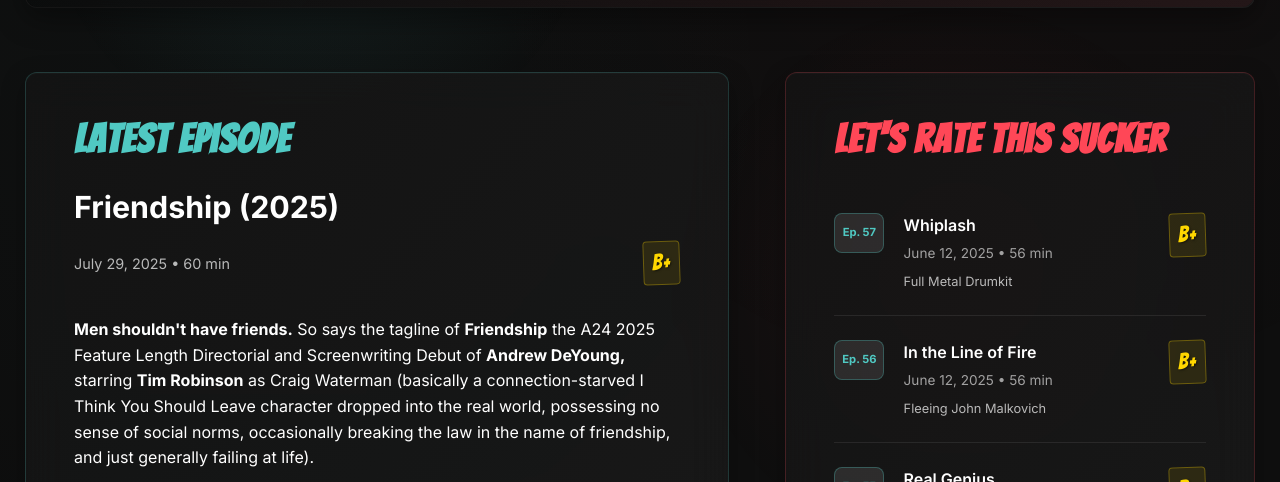
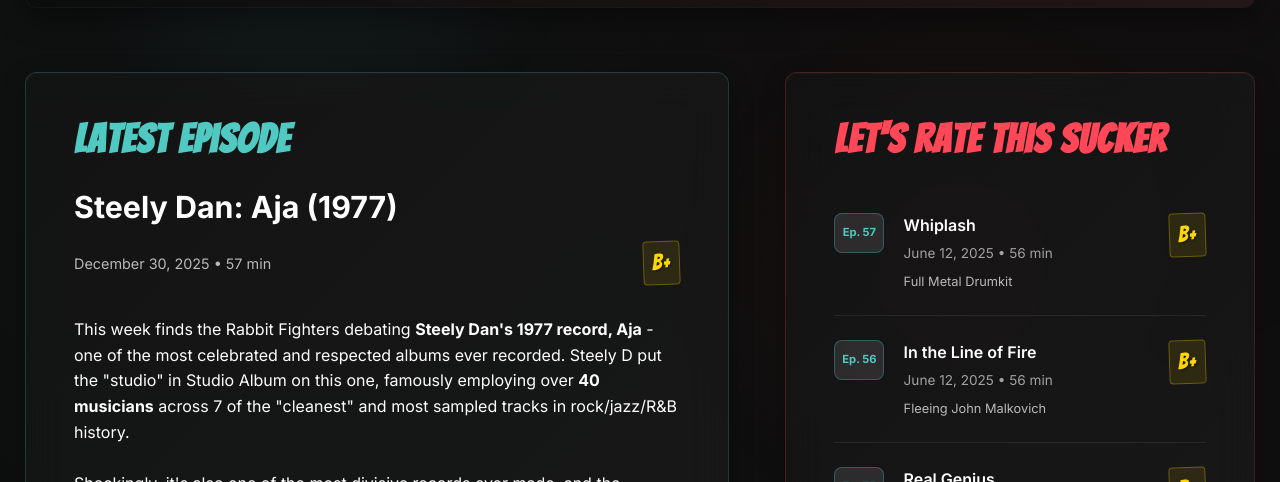
Before and after one commit to brianjlehnen/rabbit-fighters, a plain HTML site: page index.html in a window 1280 px wide. Shown: the part 318-800 px from the top of the page. Drawn offline with Linux system fonts and the light colour scheme.

Commit message:
Ep 59 Description

```diff
--- a/index.html
+++ b/index.html
@@ -883,18 +883,18 @@
             <div class="featured-episode">
                 <h2 class="section-title">Latest Episode</h2>
                 <div class="episode-card">
-                    <h3 class="episode-title">Friendship (2025)</h3>
+                    <h3 class="episode-title">Steely Dan: Aja (1977)</h3>
                     <div class="episode-meta">
-                        <span>July 29, 2025 • 60 min</span>
+                        <span>December 30, 2025 • 57 min</span>
                         <div class="rating">
                             <span class="grade grade-b">B+</span>
                         </div>
                     </div>
                    <p class="episode-description">
-    <p><strong>Men shouldn't have friends.</strong> So says the tagline of <strong>Friendship</strong> the A24 2025 Feature Length Directorial and Screenwriting Debut of <strong>Andrew DeYoung,</strong> starring <strong>Tim Robinson</strong> as Craig Waterman (basically a connection-starved I Think You Should Leave character dropped into the real world, possessing no sense of social norms, occasionally breaking the law in the name of friendship, and just generally failing at life).</p>
-    <br><p><strong>Kate Mara</strong> plays Tami Waterman, Craig's way out of his league wife who is simultaneously recovering from cancer, struggling to run a floral shop out of their home, possibly having an affair with her hot firefighter ex-boyfriend, and somehow not running for the hills with every interaction with Craig.</p>
-    <br><p><strong>Paul Rudd</strong> is Austin Carmichael, Craig's impossibly hip and friendly neighbor, a night weatherman to whom Craig becomes hopelessly and dangerously Platonically infatuated.</p>
-    <br><p>Is it a comedy? Is it a drama? Is it too uncomfortable for its own good? Is it actually good? Join your bestest friends, The Rabbit Fighters and find out, wont you?</p>
+    <p>This week finds the Rabbit Fighters debating <strong>Steely Dan's 1977 record, Aja</strong> - one of the most celebrated and respected albums ever recorded. Steely D put the "studio" in Studio Album on this one, famously employing over <strong>40 musicians</strong> across 7 of the "cleanest" and most sampled tracks in rock/jazz/R&B history.</p>
+<br><p>Shockingly, it's also one of the most divisive records ever made, and the Fighters take the time to pick it apart in search of common musical ground.</p>
+<br><p>Can Brian convince us that this isn't simply a jazz-fusion mayo sandwich? Can Greg and Joshua move past their prejudice against wankery? Can the Fighters sing as high as <strong>Michael McDonald?</strong> How about now? How about....now?</p>
+<br><p>Join us and find out, won't you?</p>
                     </p>
                     <div class="spotify-embed">
                         <iframe style="border-radius:12px" src="https://open.spotify.com/embed/show/5YRq3rGYDSoOqjN4fuTTby?utm_source=generator&theme=0" width="100%" height="352" frameBorder="0" allowfullscreen="" allow="autoplay; clipboard-write; encrypted-media; fullscreen; picture-in-picture" loading="lazy"></iframe>
```
